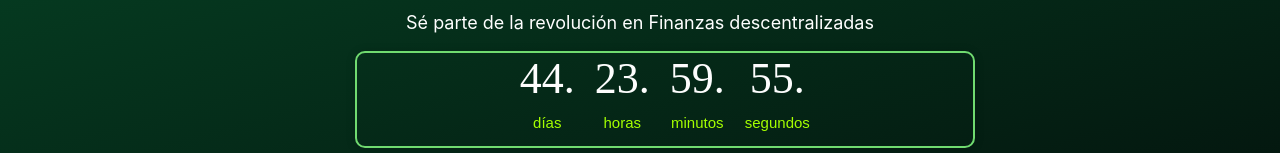
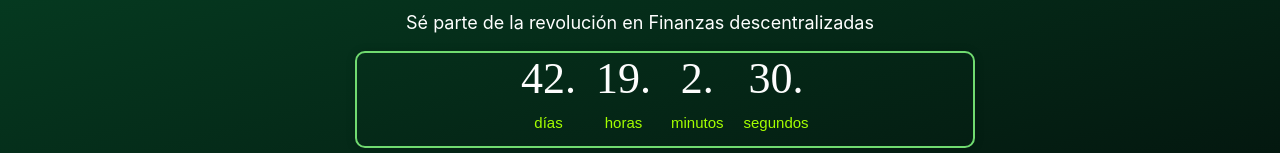
Before and after one commit to gabri32/prueba, a React (Create React App) app: page / in a window 1280 px wide. Shown: the part 289-442 px from the top of the page. Built offline with nearby package versions, Linux system fonts and the light colour scheme; a web font is replaced by a local one.

Commit message:
CONTAODR

```diff
--- a/src/components/Home.tsx
+++ b/src/components/Home.tsx
@@ -16,8 +16,10 @@ const Home: React.FC = () => {
         { label: 'FAQ', icon: 'pi pi-fw pi-question', url: '#faq' }
     ];
 
-    // Configurar la cuenta regresiva a 45 días
-    const countdownDate = Date.now() + 45 * 24 * 60 * 60 * 1000;
+    const startDate = new Date('2024-10-04').getTime();
+
+    // Fecha límite: 30 días después del 4 de octubre 2024
+    const countdownDate = startDate + 30 * 24 * 60 * 60 * 1000;
 
     const countdownRenderer = ({ days, hours, minutes, seconds }: any) => {
         return (
```
